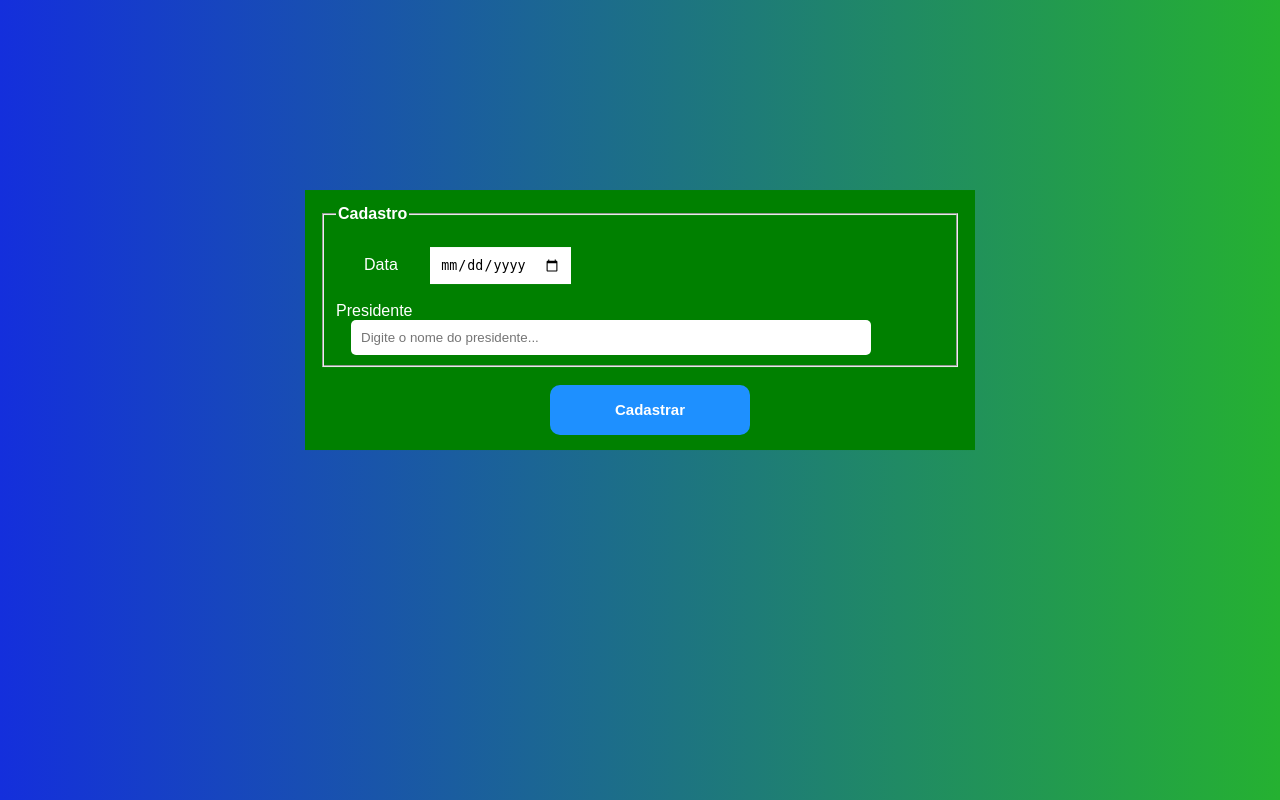
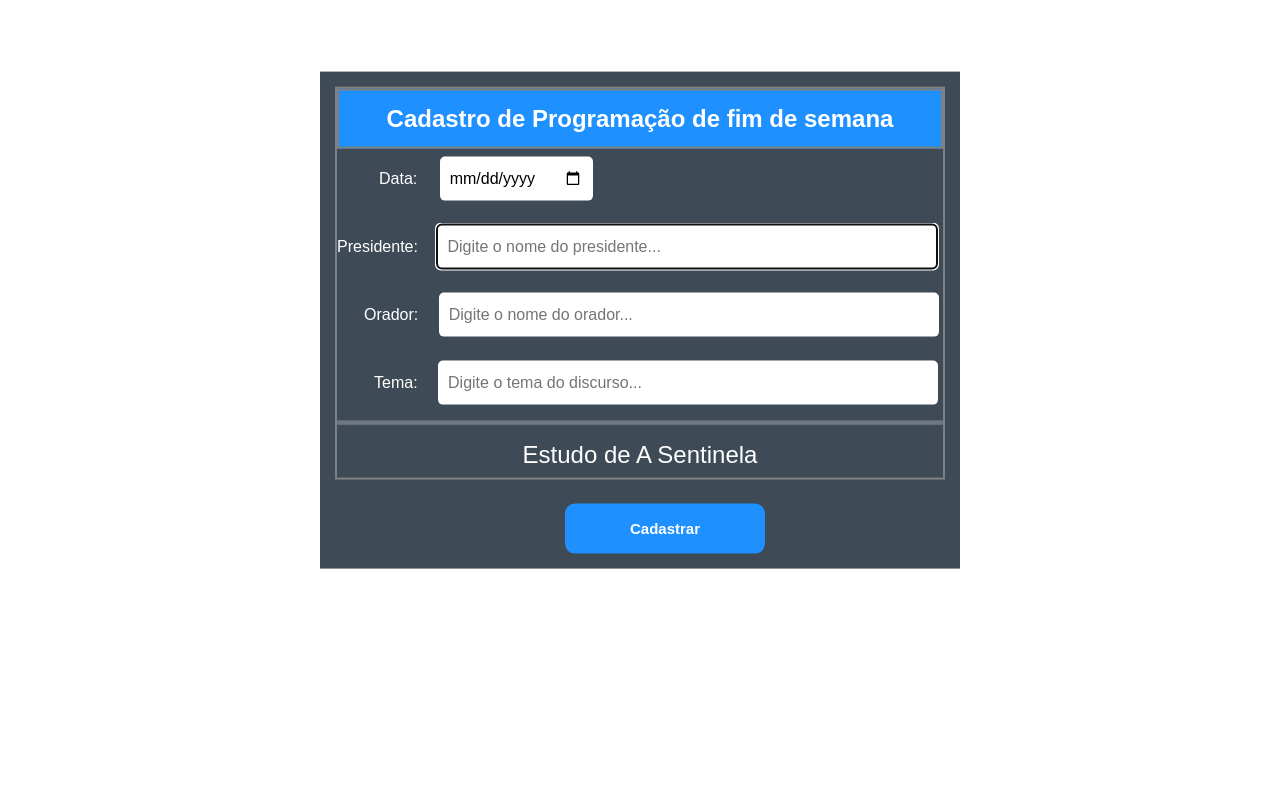
Before and after one commit to rcj2022/Programa, a PHP site: page / in a window 1280 px wide. Run offline with PHP 8.4, Linux system fonts and the light colour scheme; some libraries are stand-ins or nearby versions.

Commit message:
atualizar

```diff
--- a/index.php
+++ b/index.php
@@ -3,6 +3,7 @@
 <head>
     <meta charset="UTF-8">
     <meta name="viewport" content="width=device-width, initial-scale=1.0">
+    <link href="https://cdn.jsdelivr.net/npm/bootstrap@5.0.2/dist/css/bootstrap.min.css" rel="stylesheet" integrity="sha384-EVSTQN3/azprG1Anm3QDgpJLIm9Nao0Yz1ztcQTwFspd3yD65VohhpuuCOmLASjC" crossorigin="anonymous">
 
     <link rel="stylesheet" href="style.css">
 
@@ -15,21 +16,31 @@
 
     <form action="">
         <fieldset>
-            <legend><b>Cadastro</b></legend>
+            <legend><b>Cadastro de Programação de fim de semana</b></legend>
             <br>
             <div class ="inputData">
-            <label for="data" class="data">Data</label>
+            <label for="data" class="dataLabel">Data:</label>
             <input type="date" name="data" id="data" placeholder="Digite a data..." class="data">
             </div>
             <br>
             <div class ="inputPre">
-            <label for="presidente">Presidente</label>
-            <input type="text" name="presidente" id="presidente" placeholder="Digite o nome do presidente..." class ="presid">
+            <label for="presidente">Presidente:</label>
+            <input type="text" name="presidente" id="presidente" placeholder="Digite o nome do presidente..." class ="presid" autofocus>
             </div>
 
+            <br>
+            <div class ="inputOrac">
+            <label for="orador" class="LabelOrador">Orador:</label>
+            <input type="text" name="orador" id="orador" placeholder="Digite o nome do orador..." class ="orac">
+            </div>
 
-
-
+            <br>
+            <div class ="inputTema">
+            <label for="orador" class="LabelTema">Tema:</label>
+            <input type="text" name="tema" id="Tema" placeholder="Digite o tema do discurso..." class ="tema">
+            </div>
+            <hr>
+                <h4>Estudo de A Sentinela</h4>
         </fieldset>
         <br>
         <input type="submit" value="Cadastrar" class="botao">
--- a/style.css
+++ b/style.css
@@ -9,7 +9,7 @@ body{
     top: 40%;
     left: 50%;
     transform: translate(-50%,-50%);
-    background-color: green;
+    background-color: rgb(62, 74, 85);
     padding: 15px;
     width: 50%;
 
@@ -22,6 +22,12 @@ body{
     border: none;
 
 }
+.dataLabel{
+    margin-left: 42px;
+}
+.dataOrador{
+    margin-left: 25px;
+}
 .presid{
     width: 500px;
     padding: 10px;
@@ -31,10 +37,32 @@ body{
 
 
 }
+.LabelOrador{
+    margin-left: 27px;
+}
+.LabelTema{
+    margin-left: 37px;
+}
 .data{
 
     padding: 10px;
     margin-left: 18px;
+    border: none;
+    border-radius: 5px;
+}
+.tema{
+    width: 500px;
+    padding: 10px;
+    margin-left: 16px;
+    border-radius: 5px;
+    border: none;
+
+}
+.orac{
+    width: 500px;
+    padding: 10px;
+    margin-left: 16px;
+    border-radius: 5px;
     border: none;
 }
 .botao{
@@ -51,3 +79,18 @@ body{
     font-weight: 600;
 
 }
+legend{
+    border: 2px solid gray;
+    padding: 10px;
+    text-align: center;
+    background-color: dodgerblue;
+}
+fieldset{
+    border: 2px solid gray;
+}
+h4{
+    text-align: center;
+}
+hr{
+    border: 2px solid white;
+}
```
